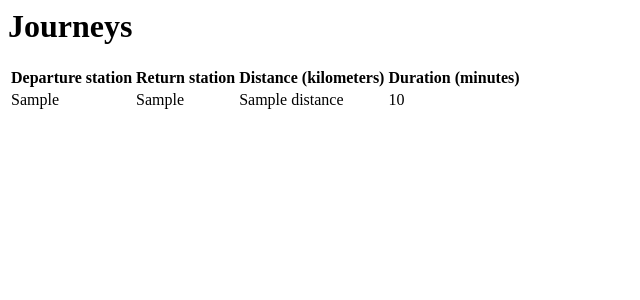
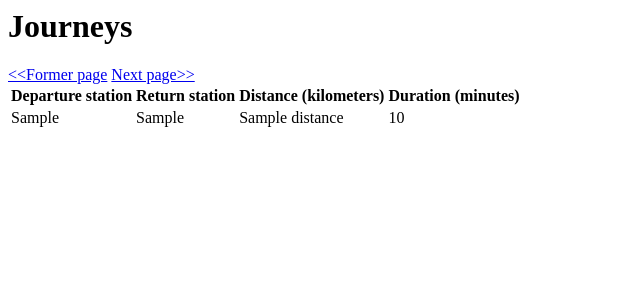
Before and after one commit to kauko-i/bikeapp, a Flask app: template templates/journeys.html in a window 1280 px wide. Shown: the top 300 px of the page, without its empty margins (0-640 px from the left). Run offline with Flask 2, Linux system fonts and the light colour scheme; the template is opened without the code that fills it: most values are stand-ins (such as "Sample title", 1, 10 or a date in 2020); some libraries are stand-ins or nearby versions.

Commit message:
add pagination for journeys, order journeys systematically

```diff
--- a/app.py
+++ b/app.py
@@ -98,6 +98,10 @@ def upload():
 
 @app.route('/journeys/')
 def journeys():
+    page = request.args.get('page')
+    if not page:
+        page = 0
+    page = int(page)
     con = psycopg2.connect(DATABASE_URL, sslmode='require')
     cur = con.cursor()
     cur.execute('''
@@ -105,14 +109,19 @@ def journeys():
     FROM journeys
     JOIN stations departures ON journeys.departure_station = departures.id
     JOIN stations returns ON journeys.return_station = returns.id
-    LIMIT %s
-    ''',(JOURNEY_LIMIT,))
+    ORDER BY departures.name, returns.name, distance, duration LIMIT %s OFFSET %s
+    ''',(JOURNEY_LIMIT + 1,JOURNEY_LIMIT*page))
     rows = cur.fetchall()
     cur.close()
     con.close()
+    last_page = False
+    if len(rows) < JOURNEY_LIMIT + 1:
+        last_page = True
+    else:
+        rows = rows[:-1]
     row_list = [{'departure_station':str(row[0]),'return_station':str(row[1]),'distance':str(float(row[2])/METERS_IN_KILOMETER),
     'duration':str(float(row[3])/SECONDS_IN_MINUTE)} for row in rows]
-    return render_template('journeys.html', journeys=row_list)
+    return render_template('journeys.html', journeys=row_list, page=page, last=last_page)
 
 @app.route('/stations/')
 @app.route('/stations/<id>/')
--- a/templates/journeys.html
+++ b/templates/journeys.html
@@ -4,6 +4,12 @@
     </head>
     <body>
         <h1>Journeys</h1>
+        {% if page != 0 %}
+            <a href="/journeys/?page={{page - 1}}">&lt;&lt;Former page</a>
+        {% endif %}
+        {% if not last %}
+            <a href="/journeys/?page={{page + 1}}">Next page&gt;&gt;</a>
+        {% endif %}
         <table>
             <tr>
                 <th>Departure station</th>
```
